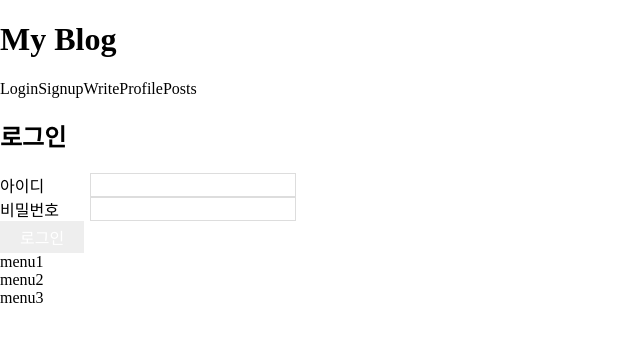
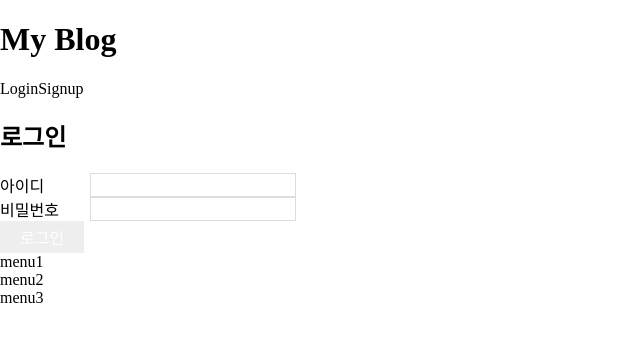
Before and after one commit to strongerDeer/blog, a React (Create React App) app: page / in a window 1280 px wide. Shown: the top 342 px of the page, without its empty margins (0-640 px from the left). Built offline with nearby package versions, Linux system fonts and the light colour scheme; no server answers.

Commit message:
📝 Edit: 로그인 여부에 따른 header 링크 변경

```diff
--- a/src/components/Header.tsx
+++ b/src/components/Header.tsx
@@ -1,6 +1,10 @@
 import { Link } from 'react-router-dom';
 
-export default function Header() {
+type HeadertProps = {
+  isAuthenticated: boolean;
+};
+
+export default function Header({ isAuthenticated }: HeadertProps) {
   return (
     <header>
       <h1>
@@ -8,11 +12,18 @@ export default function Header() {
       </h1>
 
       <nav>
-        <Link to="/login">Login</Link>
-        <Link to="/signup">Signup</Link>
-        <Link to="/post/new">Write</Link>
-        <Link to="/profile">Profile</Link>
-        <Link to="/post">Posts</Link>
+        {isAuthenticated ? (
+          <>
+            <Link to="/post/new">Write</Link>
+            <Link to="/profile">Profile</Link>
+            <Link to="/post">Posts</Link>
+          </>
+        ) : (
+          <>
+            <Link to="/login">Login</Link>
+            <Link to="/signup">Signup</Link>
+          </>
+        )}
       </nav>
     </header>
   );
```
